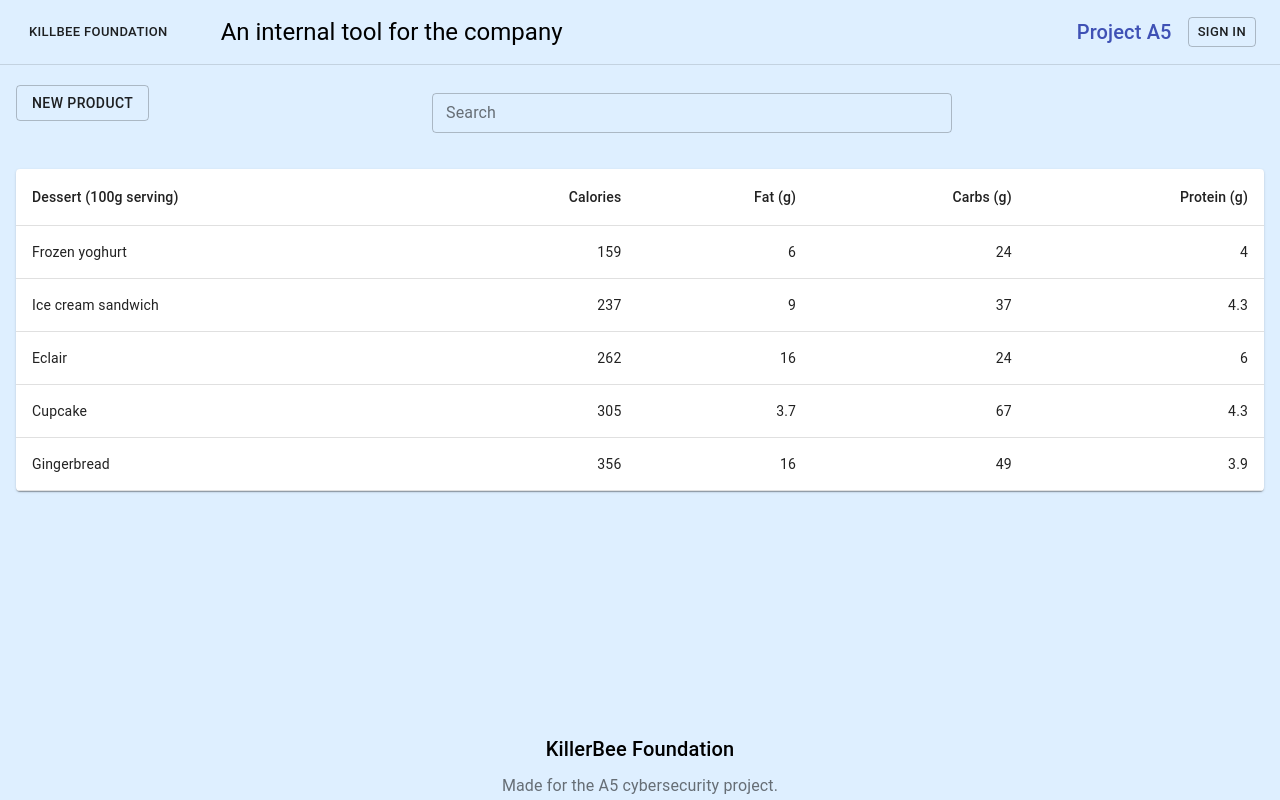
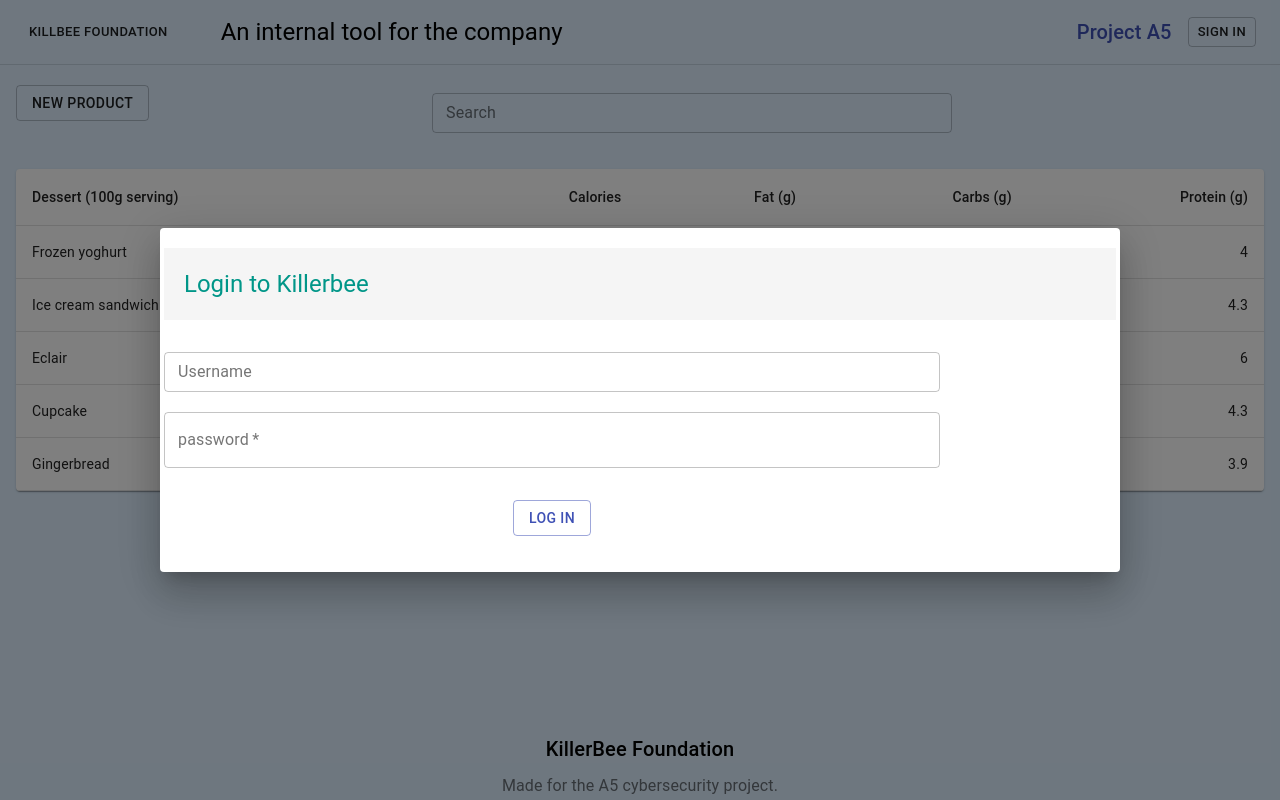
Before and after one commit to Bnder1/KillBee, a React (Create React App) app in the folder killbee_frontend/: page / in a window 1280 px wide. Both pictures are taken after a click on the button "SIGN IN". Built offline with nearby package versions, Linux system fonts and the light colour scheme.

Commit message:
Feat : Login button leads to a new dialog with login form (no logic).

```diff
--- a/killbee_frontend/package.json
+++ b/killbee_frontend/package.json
@@ -19,6 +19,7 @@
     "@types/react-redux": "^7.1.18",
     "@types/react-router-dom": "^5.1.9",
     "antd": "^4.16.13",
+    "material-ui-password-field": "^2.1.2",
     "react": "^17.0.2",
     "react-dom": "^17.0.2",
     "react-redux": "^7.2.5",
--- /dev/null
+++ b/killbee_frontend/src/Components/Authentication/LoginComponent.tsx
@@ -0,0 +1,129 @@
+import {Button, Dialog, DialogContent, Grid, TextField, Typography, withStyles} from "@material-ui/core";
+import {green, grey, teal} from "@material-ui/core/colors";
+import React, {Component, useState} from "react";
+
+
+const styles = () => ({
+    root: {
+        flexGrow: 1,
+    },
+    primaryColor: {
+        color: teal[500]
+    },
+    secondaryColor: {
+        color: grey[700]
+    },
+    padding: {
+        padding: 4
+    },
+    mainHeader: {
+        backgroundColor: grey[100],
+        padding: 20,
+        alignItems: "center",
+        borderColor: green[200],
+        borderBottomWidth: 3
+    },
+    mainContent: {
+        padding: 40,
+
+    },
+    secondaryContainer: {
+        backgroundColor: grey[200],
+    },
+    inputContainer: {
+        paddingTop: "3vh",
+    },
+    inputFields: {
+        paddingBottom: "4vh",
+        minWidth: "97vh"
+    },
+    loginButton: {
+        paddingBottom: "4vh"
+    }
+});
+
+function LoginComponent(props: any) {
+
+    const {classes} = props;
+    const initForm = {
+        email: "",
+        password: ""
+    };
+    const [form, setForm] = useState(initForm);
+
+    function handleChange(e: any) {
+        const target = e.target;
+        const setName = target.name;
+        const value = target.value;
+        setForm({
+            ...form,
+            [setName]: value
+        })
+        console.log(form);
+    }
+
+    const submitForm = () => {
+        // Mettre le state action ici.
+    }
+
+    const [open, setOpen] = useState<boolean>(true);
+
+    return (
+        <Grid>
+            <Dialog
+                fullWidth
+                maxWidth="md"
+                open={open}
+            >
+                <DialogContent className={classes.padding}>
+                    <Grid item xs={12}>
+                        <Grid item xs={12}>
+                            <Grid container direction="row" xs={12} className={classes.mainHeader}>
+                                <Grid item xs={12}>
+                                    <Typography className={classes.primaryColor} variant="h5">
+                                        Login to Killerbee </Typography>
+                                </Grid>
+                            </Grid>
+                        </Grid>
+                        <Grid container xs={12} className={classes.inputContainer}>
+                            <form onSubmit={submitForm}>
+                                <Grid item xs={12} className={classes.inputFields}>
+                                    <TextField
+                                        style={{marginBottom: 20}}
+                                        fullWidth
+                                        margin="dense"
+                                        variant="outlined"
+                                        label="Username"
+                                        defaultValue=""
+                                        placeholder="Username"
+                                    />
+                                    <TextField
+                                        variant="outlined"
+                                        required
+                                        fullWidth
+                                        name="password"
+                                        label="password"
+                                        type={"password"}
+                                    />
+                                </Grid>
+                                <Grid item xs={12}>
+                                    <Grid container xs={12} direction={"row"} justifyContent={"center"}
+                                          className={classes.loginButton}>
+                                        <Grid item>
+                                            <Button type="button" variant="outlined" color="primary"
+                                                    className="form__custom-button">
+                                                Log in
+                                            </Button>
+                                        </Grid>
+                                    </Grid>
+                                </Grid>
+                            </form>
+                        </Grid>
+                    </Grid>
+                </DialogContent>
+            </Dialog>
+        </Grid>
+    );
+}
+
+export default withStyles(styles)(LoginComponent);
--- a/killbee_frontend/src/Components/Header/Header.tsx
+++ b/killbee_frontend/src/Components/Header/Header.tsx
@@ -1,8 +1,9 @@
-import React from 'react';
-import { makeStyles } from '@material-ui/core/styles'
+import React, {useState} from 'react';
+import {makeStyles} from '@material-ui/core/styles'
 import Toolbar from '@material-ui/core/Toolbar';
 import Button from '@material-ui/core/Button';
 import Typography from '@material-ui/core/Typography';
+import LoginComponent from '../Authentication/LoginComponent';
 
 
 const useStyles = makeStyles((theme) => ({
@@ -27,16 +28,16 @@ const useStyles = makeStyles((theme) => ({
 export function Header() {
 
     const classes = useStyles();
-
+    const [openLogin, setOpenLogin] = useState<boolean>(false);
     const login = () => {
+        setOpenLogin(true);
     };
-
-    // const logout = () => {
-    // };
-
 
     return (
         <React.Fragment>
+            {
+                openLogin && <LoginComponent/>
+            }
             <Toolbar className={classes.toolbar}>
                 <Button size="small">Killbee Foundation</Button>
                 <Typography
```
Also changed, not shown: killbee_frontend/src/Views/WelcomeView.tsx (+7 -8 lines), 2 other files (tests, documents, lock files or other folders). Lines whose indentation alone changed are shown as unchanged.
